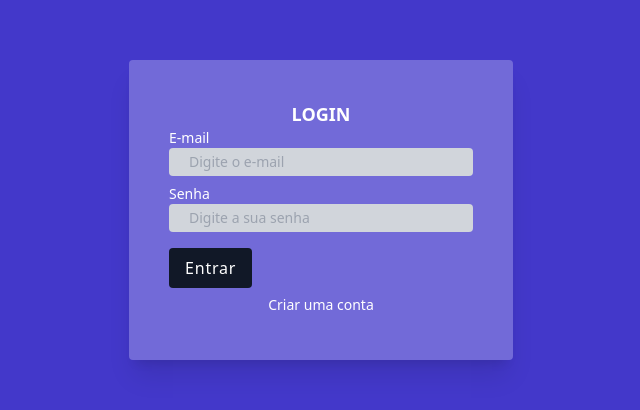
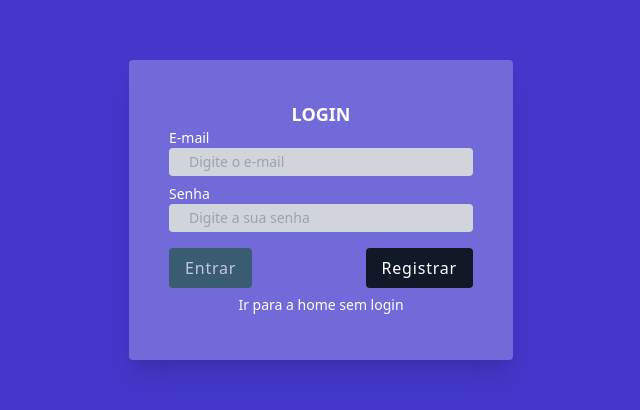
Before and after one commit to muriloommaia/crud-guru, a React (Create React App) app in the folder app/frontend/: page /login in a window 1280 px wide. Shown: the part 190-600 px from the top of the page, without its empty margins (271-911 px from the left). Built offline with nearby package versions, Linux system fonts and the light colour scheme; no server answers.

Commit message:
fix: ajusta botoes

```diff
--- a/app/frontend/src/App.tsx
+++ b/app/frontend/src/App.tsx
@@ -10,7 +10,7 @@ export default function App() {
   return (
     <div>
       <Routes>
-        <Route path="/" element={<Login />} />
+        <Route path="/" element={<Home />} />
         <Route path="/login" element={<Login />} />
         <Route path="/register" element={<Register />} />
         <Route path="/home" element={<Home />} />
--- a/app/frontend/src/pages/Login.tsx
+++ b/app/frontend/src/pages/Login.tsx
@@ -79,7 +79,7 @@ export default function Login() {
 
               <div className="mt-4 items-center flex justify-between">
                 <button
-                  className="px-4 py-1 text-white font-light tracking-wider bg-gray-900 hover:bg-gray-800 rounded"
+                  className="px-4 py-1 text-white font-light tracking-wider bg-green-900 hover:bg-green-800 rounded disabled:opacity-60"
                   type="submit"
                   disabled={verifyLogin(email, password)}
                   onClick={(e) => login(e)}
@@ -87,13 +87,21 @@ export default function Login() {
                   Entrar
 
                 </button>
+                <Link to="/register">
+                  <div
+                    className="px-4 py-1 text-white font-light tracking-wider bg-gray-900 hover:bg-gray-800 rounded"
+                  >
+                    Registrar
+
+                  </div>
+                </Link>
               </div>
               <div className="text-center">
-                <Link to="/register" className="text-white text-sm">
+                <Link to="/home" className="text-white text-sm">
                   <div
                     className="inline-block right-0 align-baseline font-light text-sm text-500 hover:text-red-400"
                   >
-                    Criar uma conta
+                    Ir para a home sem login
                   </div>
                 </Link>
               </div>
```
Also changed, not shown: app/frontend/.eslintrc.json.
